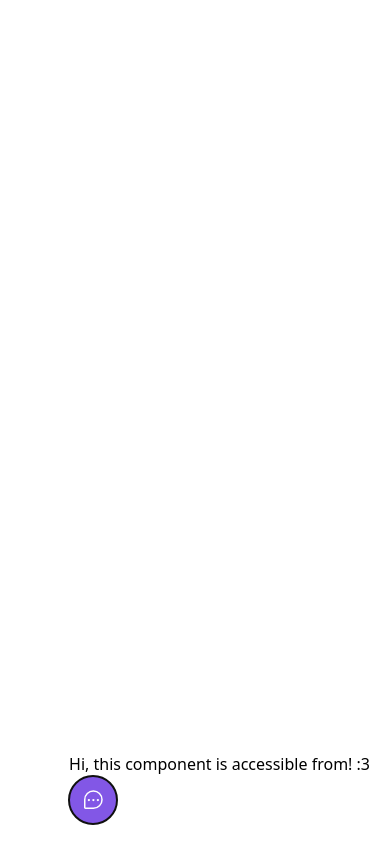
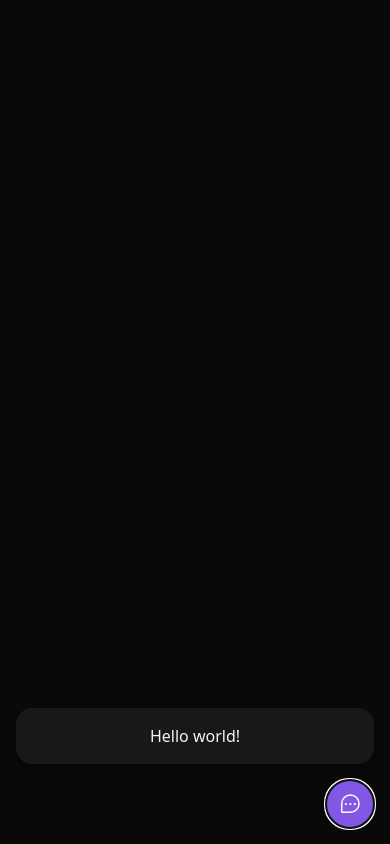
Before and after one commit to vivianequeiroz/feedbackWidget, a React (Vite) app in the folder web/: page / in a window 390 px wide. Both pictures are taken after a click on the button "Feedback". Built offline with nearby package versions, Linux system fonts and the light colour scheme.

Commit message:
feat: add responsivity to widget form

```diff
--- a/web/src/components/Widget.tsx
+++ b/web/src/components/Widget.tsx
@@ -1,10 +1,13 @@
 import  { ChatTeardropDots } from 'phosphor-react';
 import { Popover } from '@headlessui/react';
+import { WidgetForm } from './WidgetForm';
 
 export function Widget() {
   return (
-    <Popover className="absolute bottom-5 right-5">
-      <Popover.Panel>Hi, this component is accessible from! :3</Popover.Panel>
+    <Popover className="absolute bottom-4 right-4 flex flex-col items-end md:bottom-10 md:right-10">
+      <Popover.Panel>
+        <WidgetForm/>
+      </Popover.Panel>
       <Popover.Button  className="bg-brand-500 rounded-full px-3 h-12 text-white flex items-center group">
         <ChatTeardropDots className="w-6 h-6"/>
 
--- /dev/null
+++ b/web/src/components/WidgetForm.tsx
@@ -0,0 +1,6 @@
+export function WidgetForm() {
+  return (
+  <div className="bg-zinc-900 p-4 relative rounded-2xl mb-4 flex flex-col items-center shadow-lg w-[calc(100vw-2rem)] md:w-auto">
+   Hello world!
+  </div>)
+}
--- a/web/src/global.css
+++ b/web/src/global.css
@@ -1,3 +1,7 @@
 @tailwind base;
 @tailwind components;
 @tailwind utilities;
+
+body {
+  @apply bg-[#09090A] text-zinc-100;
+}
```
